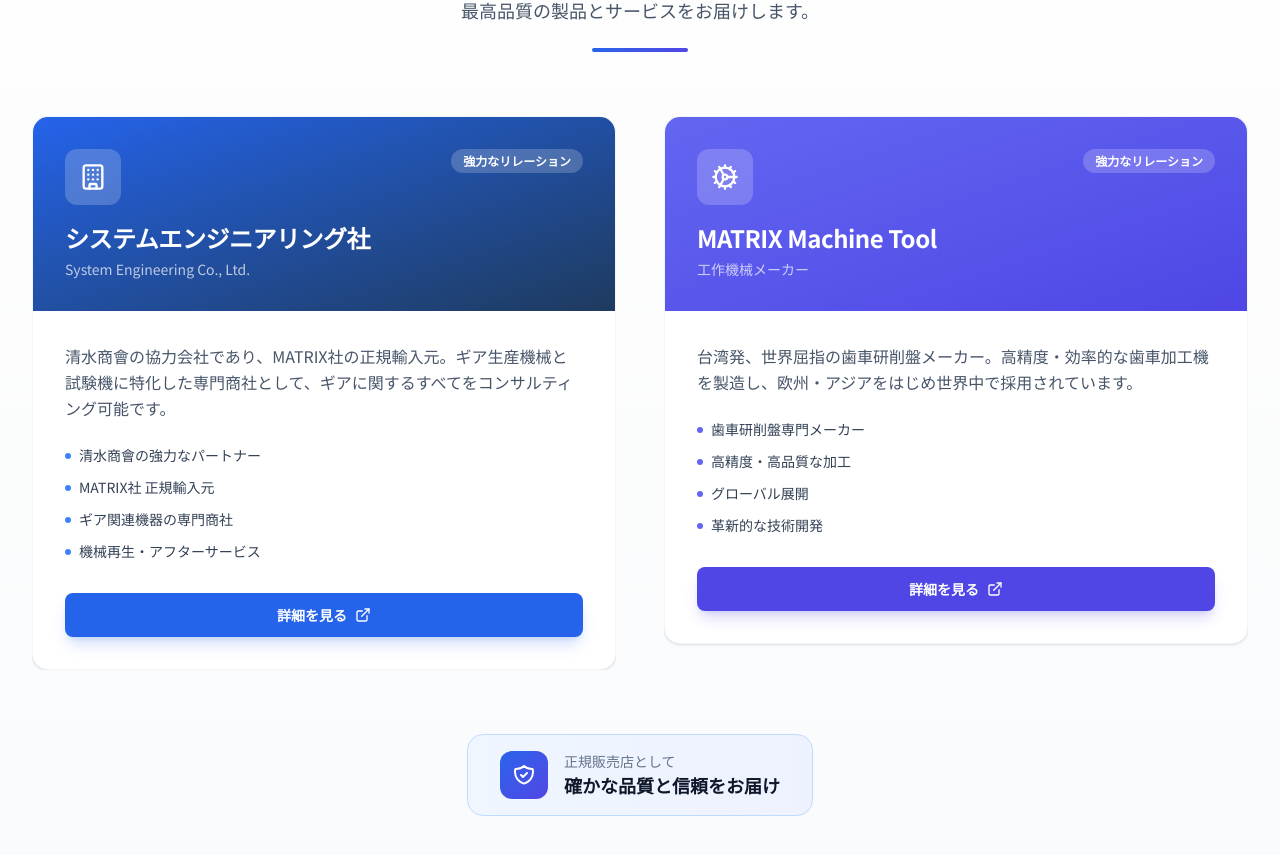
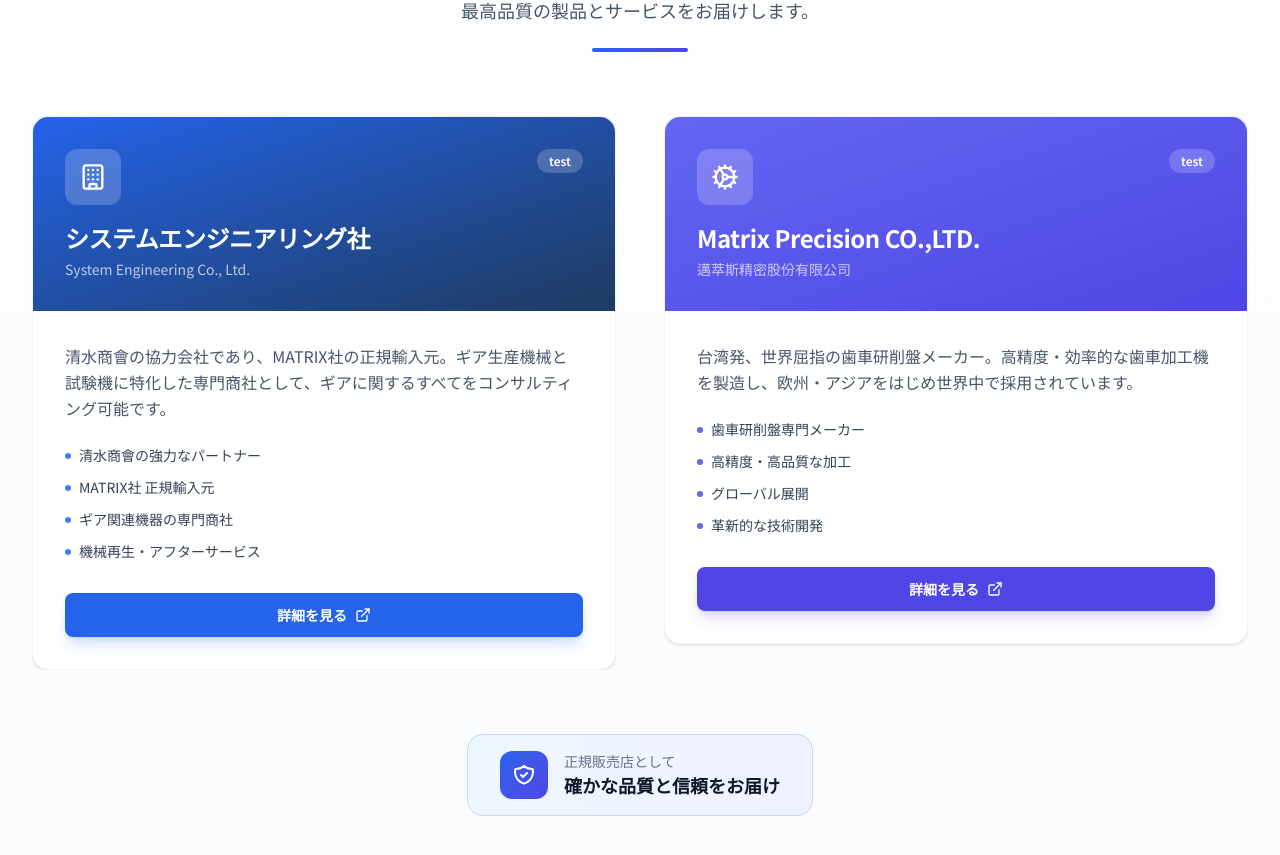
Before and after one commit to sky13yks/smz-HP, a React (Vite) app: page / in a window 1280 px wide. Shown: the part 4529-5384 px from the top of the page. Built offline with nearby package versions, Linux system fonts and the light colour scheme.

Commit message:
Update Partners.tsx
MATRIXの名前変更

```diff
--- a/src/components/Partners.tsx
+++ b/src/components/Partners.tsx
@@ -18,8 +18,8 @@
             color: 'navy',
         },
         {
-            name: 'MATRIX Machine Tool',
-            subtitle: '工作機械メーカー',
+            name: 'Matrix Precision CO.,LTD.',
+            subtitle: '邁萃斯精密股份有限公司',
             description: '台湾発、世界屈指の歯車研削盤メーカー。高精度・効率的な歯車加工機を製造し、欧州・アジアをはじめ世界中で採用されています。',
             features: [
                 '歯車研削盤専門メーカー',
@@ -75,7 +75,7 @@
                                             <p className="text-white/70 text-sm">{partner.subtitle}</p>
                                         </div>
                                         <span className="hidden sm:inline-block px-3 py-1 bg-white/20 backdrop-blur-sm rounded-full text-xs font-semibold text-white">
-                                            強力なリレーション
+                                            test
                                         </span>
                                     </div>
                                 </div>
```
